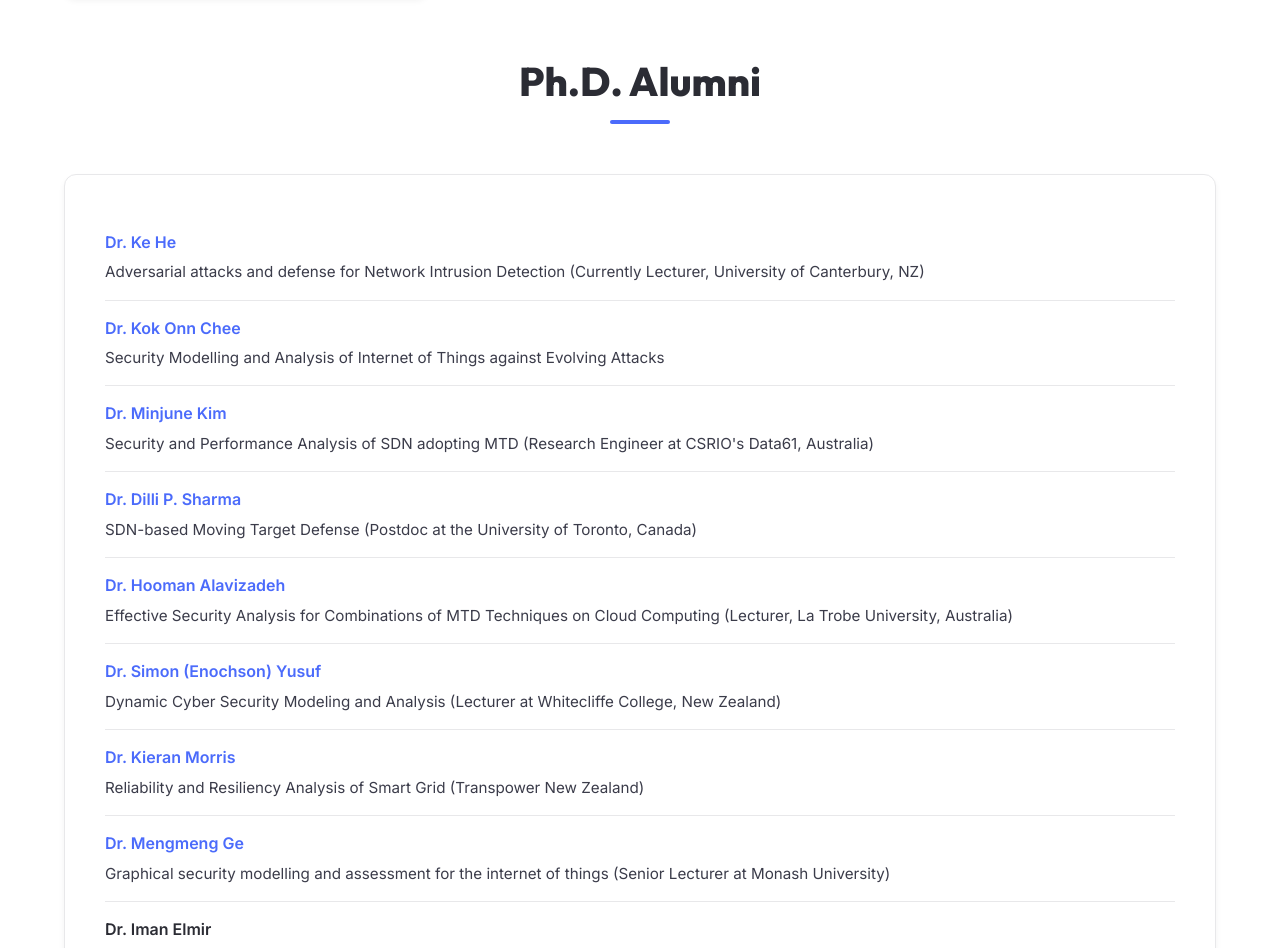
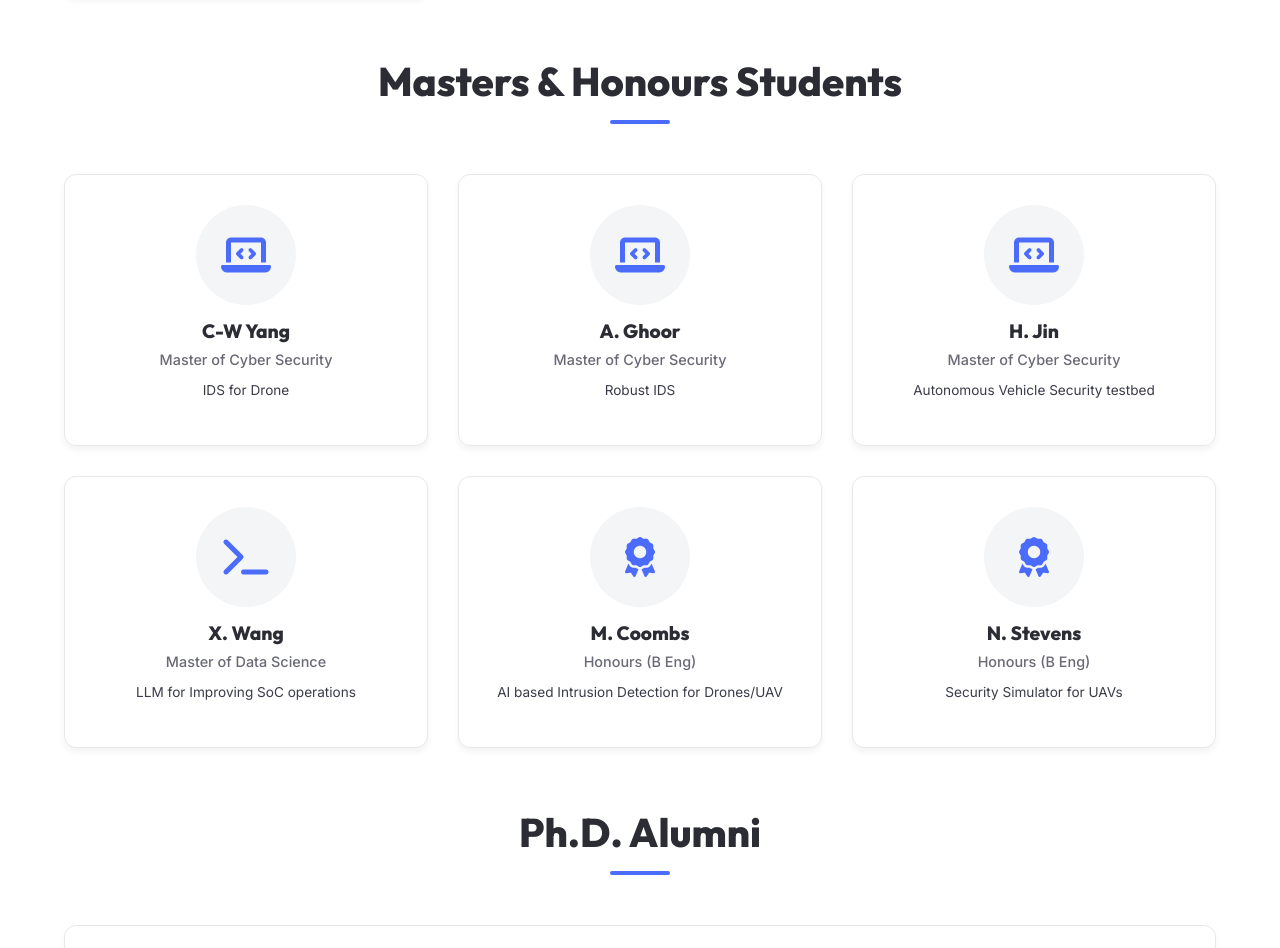
Before and after one commit to uq-dsteam/home, a plain HTML site: page team.html in a window 1280 px wide. Shown: the part 2737-3685 px from the top of the page. Drawn offline with Linux system fonts and the light colour scheme.

Commit message:
Add files via upload

```diff
--- a/team.html
+++ b/team.html
@@ -282,6 +282,52 @@
                 </div>
             </div>
 
+            <!-- Masters/Honours -->
+            <div class="team-category">
+                <div class="section-header">
+                    <h2>Masters & Honours Students</h2>
+                    <div class="divider"></div>
+                </div>
+                <div class="team-grid">
+                    <div class="team-member">
+                        <div class="member-avatar"><i class="fas fa-laptop-code"></i></div>
+                        <h3 class="member-name">C-W Yang</h3>
+                        <p class="member-role">Master of Cyber Security</p>
+                        <p class="member-topic">IDS for Drone</p>
+                    </div>
+                    <div class="team-member">
+                        <div class="member-avatar"><i class="fas fa-laptop-code"></i></div>
+                        <h3 class="member-name">A. Ghoor</h3>
+                        <p class="member-role">Master of Cyber Security</p>
+                        <p class="member-topic">Robust IDS</p>
+                    </div>
+                    <div class="team-member">
+                        <div class="member-avatar"><i class="fas fa-laptop-code"></i></div>
+                        <h3 class="member-name">H. Jin</h3>
+                        <p class="member-role">Master of Cyber Security</p>
+                        <p class="member-topic">Autonomous Vehicle Security testbed</p>
+                    </div>
+                    <div class="team-member">
+                        <div class="member-avatar"><i class="fas fa-terminal"></i></div>
+                        <h3 class="member-name">X. Wang</h3>
+                        <p class="member-role">Master of Data Science</p>
+                        <p class="member-topic">LLM for Improving SoC operations</p>
+                    </div>
+                    <div class="team-member">
+                        <div class="member-avatar"><i class="fas fa-award"></i></div>
+                        <h3 class="member-name">M. Coombs</h3>
+                        <p class="member-role">Honours (B Eng)</p>
+                        <p class="member-topic">AI based Intrusion Detection for Drones/UAV</p>
+                    </div>
+                    <div class="team-member">
+                        <div class="member-avatar"><i class="fas fa-award"></i></div>
+                        <h3 class="member-name">N. Stevens</h3>
+                        <p class="member-role">Honours (B Eng)</p>
+                        <p class="member-topic">Security Simulator for UAVs</p>
+                    </div>
+                </div>
+            </div>
+
             <!-- Alumni -->
             <div class="team-category">
                 <div class="section-header">
```
